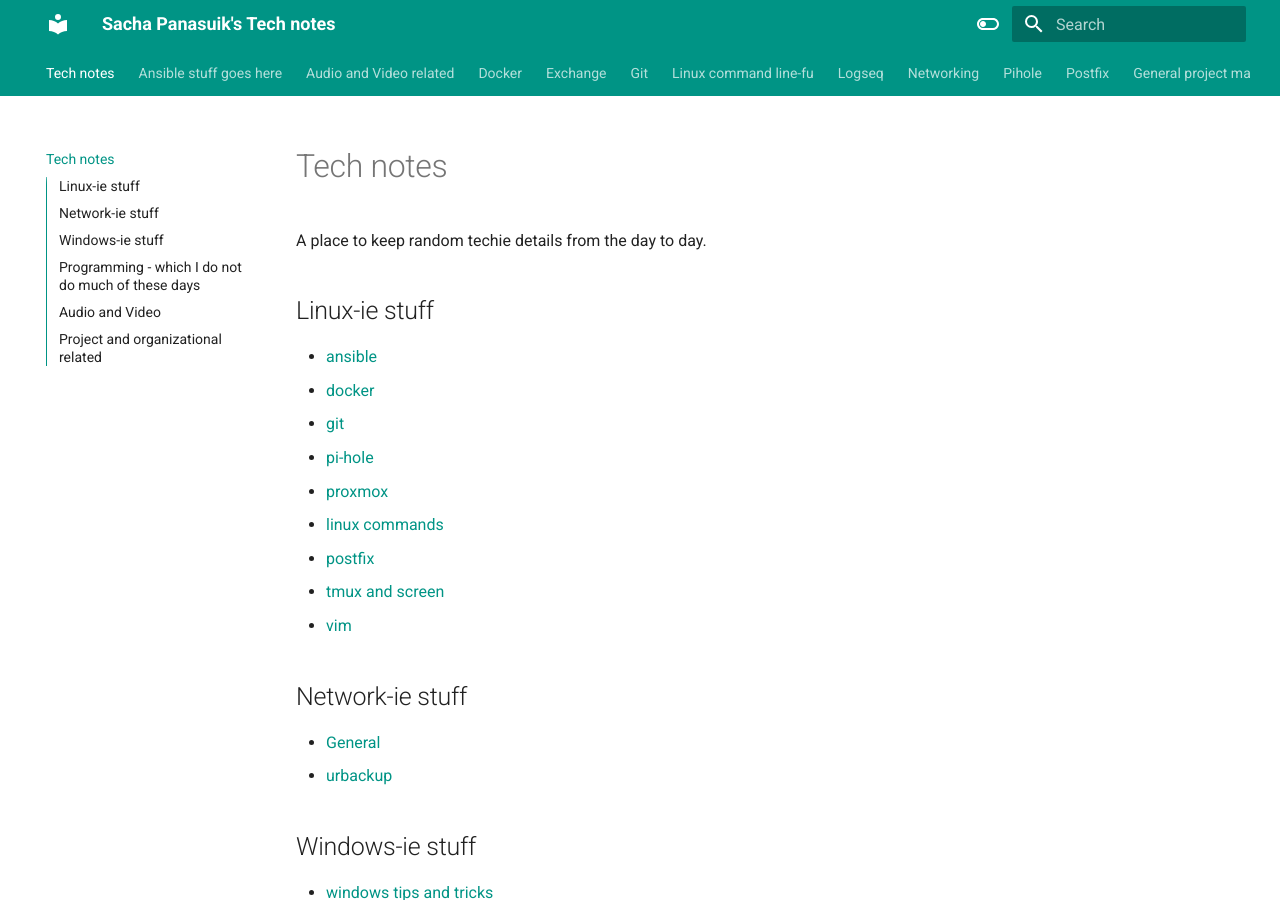
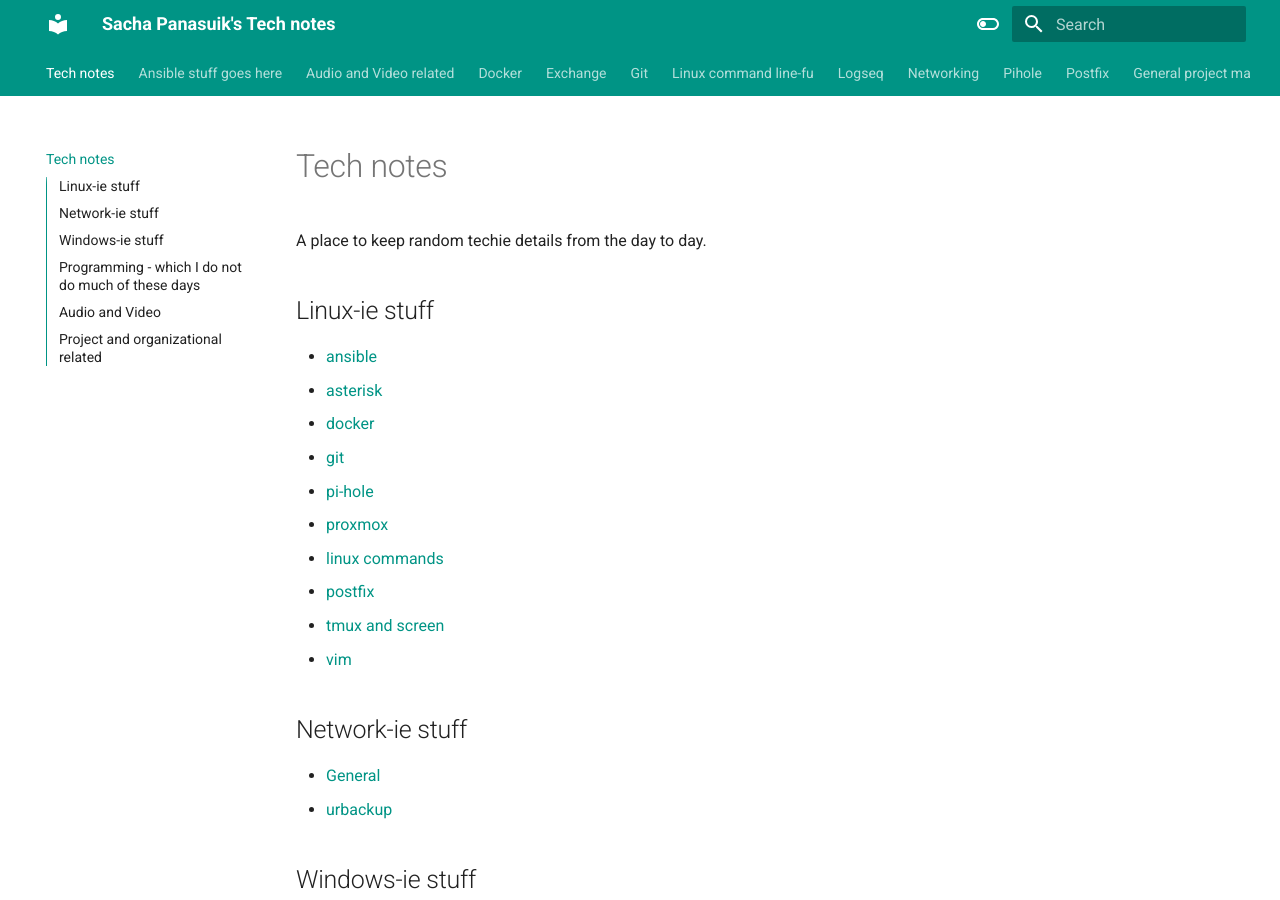
Before and after one commit to sachapan/tech_notes, an MkDocs documentation site: the page built from docs/index.md, in a window 1280 px wide and 900 px high. Built offline with MkDocs 1.6.1 and Material for MkDocs 9.7.7, drawn with Linux system fonts in a browser that asks for light colours.

Commit message:
Added asterisk

```diff
--- a/docs/index.md
+++ b/docs/index.md
@@ -5,6 +5,7 @@ A place to keep random techie details from the day to day.
 ## Linux-ie stuff
 
 - [ansible](ansible.md)
+- [asterisk](asterisk.md)
 - [docker](docker.md)
 - [git](git.md)
 - [pi-hole](pihole.md)
```
